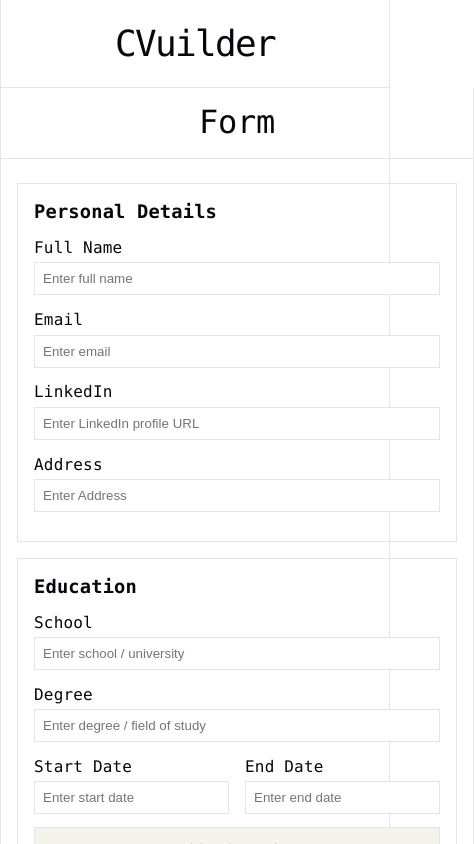
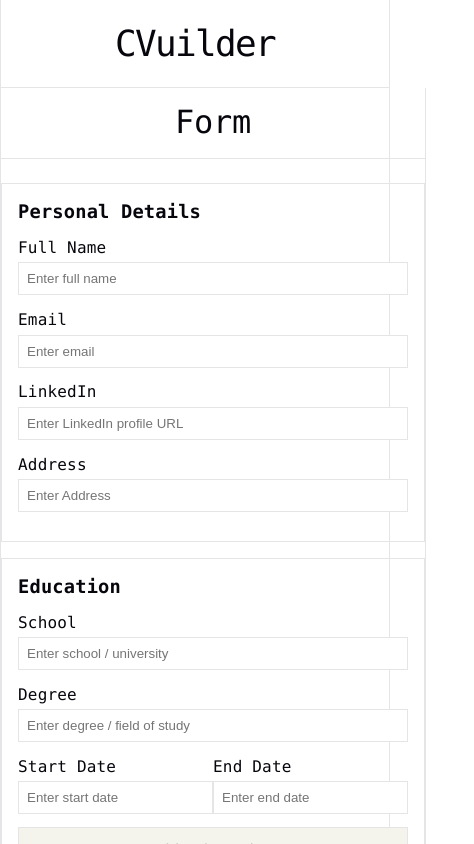
Before and after one commit to nannnmuzaki/cv-application-odin, a React (Vite) app: page / in a window 390 px wide. Shown: the top 844 px of the page, 474 px wide, since content can reach past the window. Built offline with nearby package versions, Linux system fonts and the light colour scheme.

Commit message:
fix .cv-form class css overflow on mobile device

```diff
--- a/src/components/Form/Form.css
+++ b/src/components/Form/Form.css
@@ -16,6 +16,9 @@
   flex-direction: column;
   text-align: left;
   margin: 1rem;
+  @media (width < 500px) {
+      margin: 1rem 0;
+  }
   padding: 1rem;
   border: 1px solid var(--border);
 }
@@ -77,6 +80,9 @@
 
 .date-container > div:nth-child(1) {
   margin-right: 1rem;
+  @media (width < 500px) {
+      margin-right: 0;
+  }
 }
 
 /*.input-group:last-child {
```
